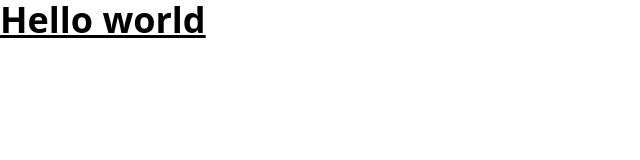
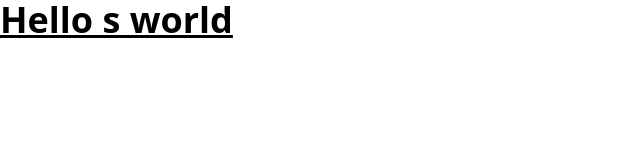
Before and after one commit to abdullahalrakib727/nft-market, a Next.js app: page / in a window 1280 px wide. Shown: the top 160 px of the page, without its empty margins (0-640 px from the left). Built offline with nearby package versions, Linux system fonts and the light colour scheme.

Commit message:
Fix typo in heading

```diff
--- a/pages/index.js
+++ b/pages/index.js
@@ -3,7 +3,7 @@ import React from "react";
 const Home = () => {
   return (
     <main>
-      <h1 className="text-4xl font-bold underline">Hello world</h1>
+      <h1 className="text-4xl font-bold underline">Hello s world</h1>
     </main>
   );
 };
```
